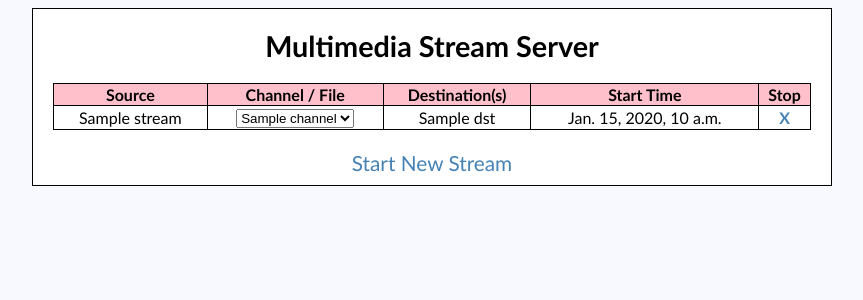
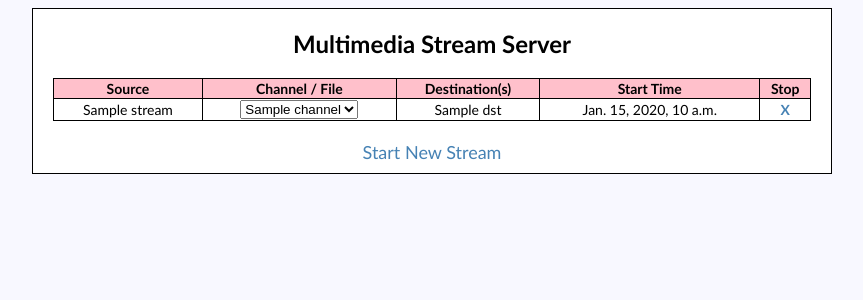
Before and after one commit to pyther/MMS, a Django app: template templates/streamer/index.html in a window 1280 px wide. Shown: the top 300 px of the page, without its empty margins (208-1071 px from the left). Run offline with Django 3.2, Linux system fonts and the light colour scheme; the template is opened without the code that fills it: most values are stand-ins (such as "Sample title", 1, 10 or a date in 2020).

Commit message:
Change em's to px's to help improve the look and feel among different browsers and settings

```diff
--- a/streamer/static/style.css
+++ b/streamer/static/style.css
@@ -1,12 +1,12 @@
 body {
-    font-size: 1em;
+    font-size: 14px;
     font-family: "Trebuchet MS",Arial,Helvetica,sans-serif;
     background-color: #F8F8FF;
     text-align: center;
 }
 
 h1 {
-    font-size: 1.8em;
+    font-size: 24px;
     margin: 10px 0 20px 0;
 }
 
@@ -42,20 +42,15 @@ h1 {
     margin: 0;
 }
 
-#links {
-    font-size: 1.3em;
+#startLink {
+    font-size: 18px;
 }
-#links ul {
-    padding: 0;
-    margin: 0;
-}
-#links ul li {
-    display: inline;
-}
+
 a {
     text-decoration: none;
     color: #4682B4;
 }
+
 a:hover {
     text-decoration: underline;
 }
--- a/templates/streamer/index.html
+++ b/templates/streamer/index.html
@@ -58,7 +58,7 @@
                     {% endfor %}
                 </table>
             {% endif %}
-            <div id="links">
+            <div id="startLink">
                 <a href="/start/">Start New Stream</a>
             </div>
         </div>
```
